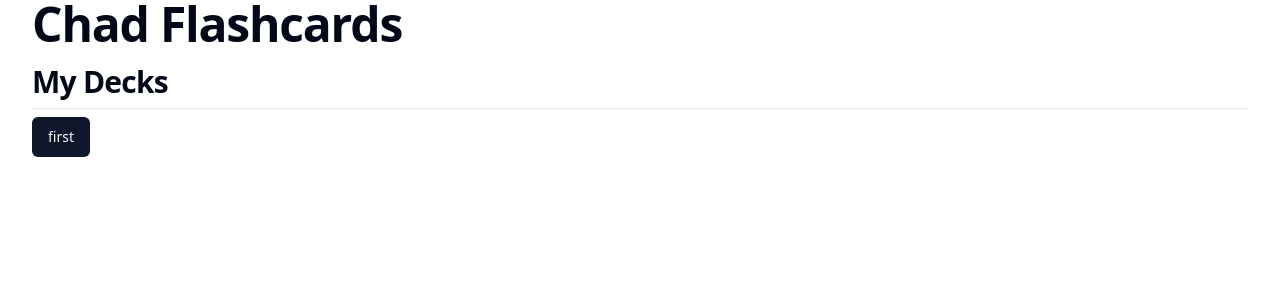
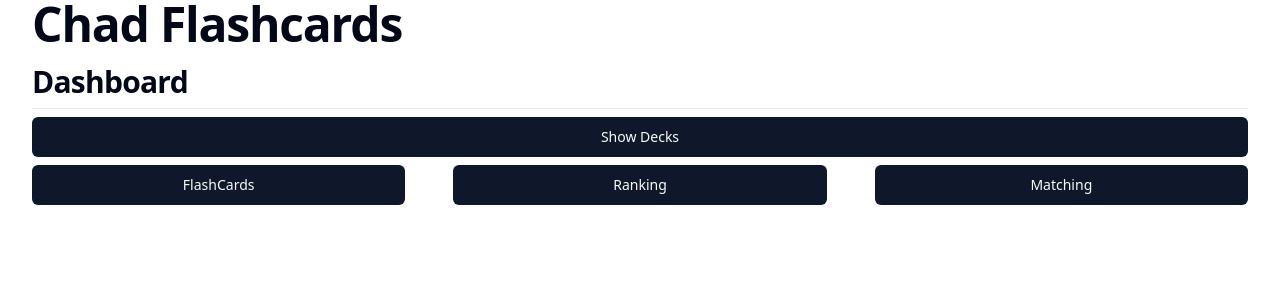
Before and after one commit to Ed-Barnes937/Flash-Alpha, a React (Vite) app: page / in a window 1280 px wide. Shown: the top 300 px of the page. Built offline with nearby package versions, Linux system fonts and the light colour scheme.

Commit message:
added a dashboard

```diff
--- /dev/null
+++ b/src/routes/Deck/DeckId/index.tsx
@@ -0,0 +1,23 @@
+import { Button } from "@components/button";
+import { Outlet, useNavigate, useParams } from "react-router-dom";
+import CardList from "../../../components/CardList";
+
+type DeckListProps = {};
+const DeckList = ({}: DeckListProps) => {
+  const navigate = useNavigate();
+
+  const { deckId } = useParams();
+
+  return (
+    <div>
+      <div className="flex justify-between">
+        <Button onClick={() => navigate("/")}>Home</Button>
+        <Button onClick={() => navigate(`new`)}>Create</Button>
+      </div>
+      <CardList deckId={deckId || ""} />
+      <Outlet />
+    </div>
+  );
+};
+
+export default DeckList;
--- a/src/routes/Deck/index.tsx
+++ b/src/routes/Deck/index.tsx
@@ -1,22 +1,24 @@
-import { Button } from "@components/button";
-import { Outlet, useNavigate, useParams } from "react-router-dom";
-import CardList from "../../components/CardList";
+import { Button } from "@/components/ui/button";
+import useDeckStore from "@/stores/DeckStore";
+import { useNavigate } from "react-router-dom";
 
-type DeckProps = {};
-const Deck = ({}: DeckProps) => {
+const DeckList = () => {
   const navigate = useNavigate();
-
-  const { deckId } = useParams();
-
+  const decks = useDeckStore((store) => Object.entries(store.decks));
   return (
-    <div>
-      <div className="flex justify-between">
-        <Button onClick={() => navigate("/")}>Home</Button>
-        <Button onClick={() => navigate(`new`)}>Create</Button>
-      </div>
-      <CardList deckId={deckId || ""} />
-      <Outlet />
-    </div>
+    <>
+      <h1 className="scroll-m-20 border-b pb-2 text-3xl font-semibold tracking-tight first:mt-0">
+        My Decks
+      </h1>
+      <ul>
+        {decks.map(([id, deck]) => (
+          <li onClick={() => navigate(`/deck/${id}`)} key={id}>
+            <Button>{deck.name}</Button>
+          </li>
+        ))}
+      </ul>
+    </>
   );
 };
-export default Deck;
+
+export default DeckList;
--- a/src/routes/Home/index.tsx
+++ b/src/routes/Home/index.tsx
@@ -1,23 +1,19 @@
 import { Button } from "@/components/ui/button";
 import { useNavigate } from "react-router-dom";
-import useDeckStore from "../../stores/DeckStore";
 
 const Home = () => {
   const navigate = useNavigate();
-  const decks = useDeckStore((store) => Object.entries(store.decks));
-
   return (
     <div className="flex flex-col gap-2">
       <h1 className="scroll-m-20 border-b pb-2 text-3xl font-semibold tracking-tight first:mt-0">
-        My Decks
+        Dashboard
       </h1>
-      <ul>
-        {decks.map(([id, deck]) => (
-          <li onClick={() => navigate(`/deck/${id}`)} key={id}>
-            <Button>{deck.name}</Button>
-          </li>
-        ))}
-      </ul>
+      <Button onClick={() => navigate("decks")}>Show Decks</Button>
+      <div className="grid grid-cols-3 gap-12">
+        <Button onClick={() => navigate("flashcard")}>FlashCards</Button>
+        <Button onClick={() => navigate("rank")}>Ranking</Button>
+        <Button onClick={() => navigate("match")}>Matching</Button>
+      </div>
     </div>
   );
 };
--- a/src/routes/index.tsx
+++ b/src/routes/index.tsx
@@ -1,6 +1,7 @@
 import AppLayout from "@/components/Layout";
 import { Route, Routes } from "react-router-dom";
-import Deck from "./Deck";
+import DeckList from "./Deck";
+import Deck from "./Deck/DeckId";
 import Home from "./Home";
 import NewCardForm from "./NewCardForm";
 
@@ -9,9 +10,34 @@ const AppRoutes = () => {
     <Routes>
       <Route path="/" element={<AppLayout />}>
         <Route index element={<Home />} />
+        <Route path="decks" element={<DeckList />} />
         <Route path="deck/:deckId" element={<Deck />}>
           <Route path="new" element={<NewCardForm />} />
         </Route>
+        <Route
+          path="flashcard"
+          element={
+            <div>
+              <h1>This is where we'd show flashcards</h1>
+            </div>
+          }
+        />
+        <Route
+          path="rank"
+          element={
+            <div>
+              <h1>This is where we'd show a ranking page for DnD </h1>
+            </div>
+          }
+        />
+        <Route
+          path="match"
+          element={
+            <div>
+              <h1>This is where we'd show a matching game</h1>
+            </div>
+          }
+        />
       </Route>
     </Routes>
   );
```
Also changed, not shown: 1 other file (tests, documents, lock files or other folders).
